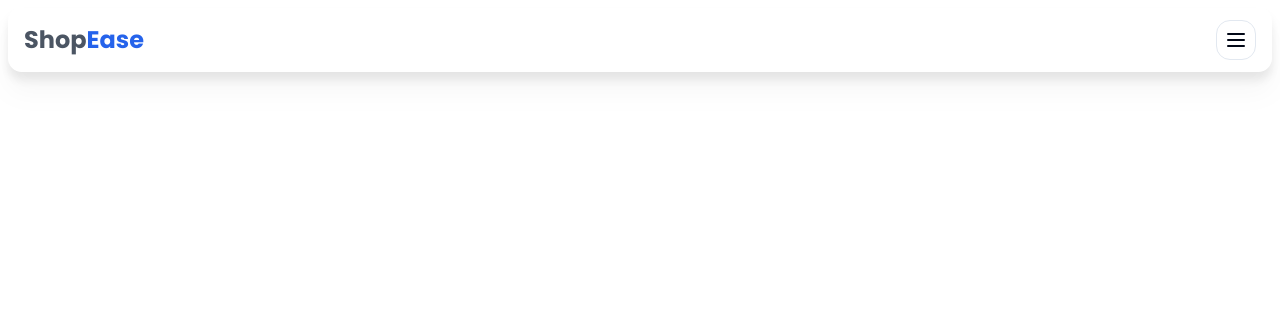
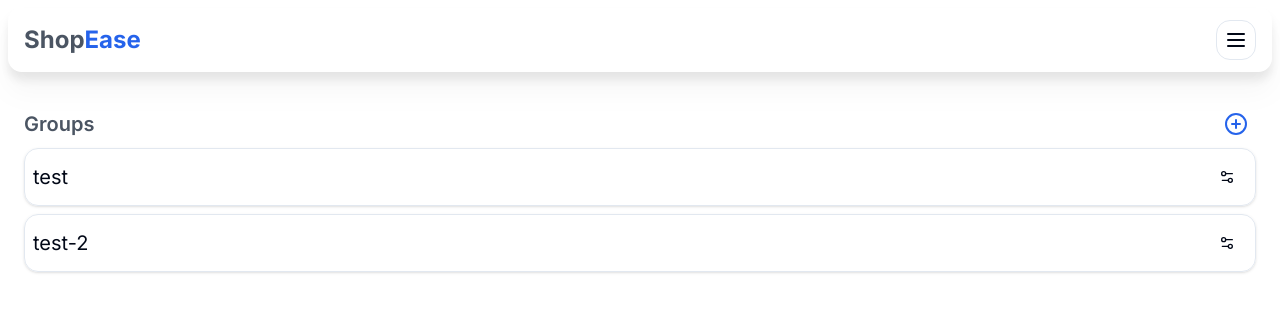
Before and after one commit to john-prutton/shopping-list-app, a Next.js app: page / in a window 1280 px wide. Shown: the top 312 px of the page. Built offline with nearby package versions, Linux system fonts and the light colour scheme.

Commit message:
feat: add `Section` comp and scafholded groups

```diff
--- a/src/app/globals.css
+++ b/src/app/globals.css
@@ -57,3 +57,11 @@
 		@apply bg-background text-foreground;
 	}
 }
+
+h2 {
+	@apply text-xl font-semibold text-gray-600;
+}
+
+main {
+	@apply px-4;
+}
--- a/src/app/layout.tsx
+++ b/src/app/layout.tsx
@@ -1,13 +1,12 @@
-import { Navbar } from "@/components/navbar"
 import "./globals.css"
+
 import type { Metadata } from "next"
-import { Poppins } from "next/font/google"
+import { Inter } from "next/font/google"
+
 import { Toaster } from "@/components/ui/toaster"
+import { Navbar } from "@/components/layout/navbar"
 
-const font = Poppins({
-	weight: ["100", "200", "300", "400", "500", "600", "700", "800", "900"],
-	subsets: ["latin"],
-})
+const font = Inter({ subsets: ["latin"] })
 
 export const metadata: Metadata = {
 	title: "Shopping List App",
--- a/src/app/page.tsx
+++ b/src/app/page.tsx
@@ -1,3 +1,41 @@
+import { AddIcon, EditIcon } from "@/lib/icons"
+import { Button } from "@/components/ui/button"
+import { Section } from "@/components/layout/section"
+
 export default function Home() {
-	return <div></div>
+	const groups = [
+		{
+			name: "test",
+		},
+		{
+			name: "test-2",
+		},
+	]
+
+	return (
+		<main>
+			<Section
+				title="Groups"
+				actionButton={
+					<Button variant={"ghost"} size={"icon"}>
+						<AddIcon className="text-primary" />
+					</Button>
+				}
+			>
+				<div className="flex flex-col gap-2">
+					{groups.map((group, i) => (
+						<div
+							key={i}
+							className="p-2 shadow border-border border rounded-md flex flex-row justify-between items-center"
+						>
+							<p className="text-xl">{group.name}</p>
+							<Button variant={"ghost"} size={"icon"}>
+								<EditIcon size={16} />
+							</Button>
+						</div>
+					))}
+				</div>
+			</Section>
+		</main>
+	)
 }
--- a/src/components/navbar.tsx
+++ b/src/components/layout/navbar.tsx
@@ -12,7 +12,7 @@ import {
 
 export function Navbar() {
 	return (
-		<nav className="flex flex-row justify-between items-center px-4 py-8 w-full bg-card rounded-md h-12 drop-shadow-xl">
+		<nav className="flex flex-row justify-between items-center px-4 py-8 w-full bg-card rounded-md h-12 drop-shadow-xl mb-8">
 			<p className="font-bold text-2xl text-gray-600">
 				Shop
 				<span className="text-primary">Ease</span>
--- /dev/null
+++ b/src/components/layout/section.tsx
@@ -0,0 +1,21 @@
+export function Section({
+	title,
+	actionButton,
+	children,
+}: {
+	title: string
+	actionButton: React.ReactNode
+	children: React.ReactNode
+}) {
+	return (
+		<section>
+			<div className="flex flex-row justify-between items-center mb-1">
+				<h2>{title}</h2>
+
+				{actionButton}
+			</div>
+
+			{children}
+		</section>
+	)
+}
--- a/src/lib/icons.ts
+++ b/src/lib/icons.ts
@@ -3,11 +3,13 @@ import {
   PlusCircleIcon,
   LogInIcon,
   LogOutIcon,
+  Settings2Icon
 } from "lucide-react"
 
 export {
   PlusCircleIcon as AddIcon,
   MenuIcon as MenuIcon,
   LogInIcon as LogInIcon,
-  LogOutIcon as LogOutIcon
+  LogOutIcon as LogOutIcon,
+  Settings2Icon as EditIcon,
 }
```
